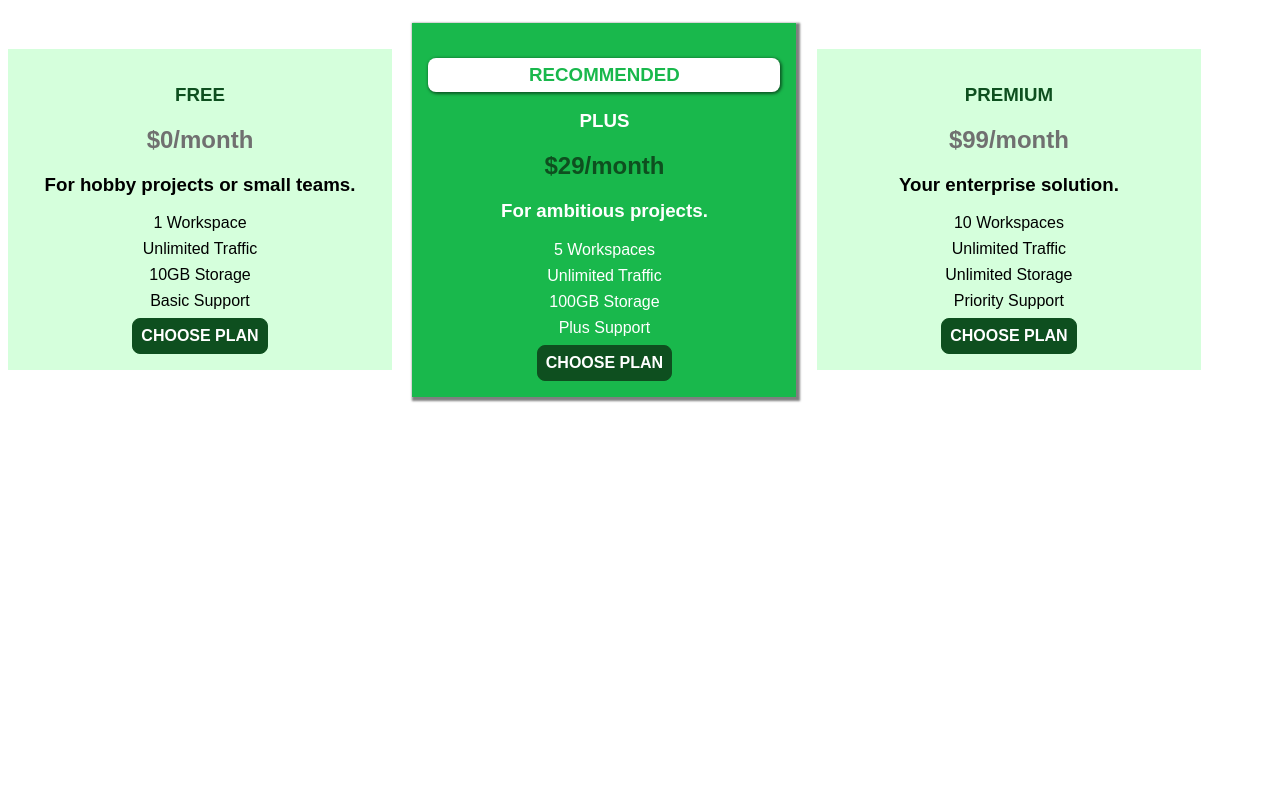
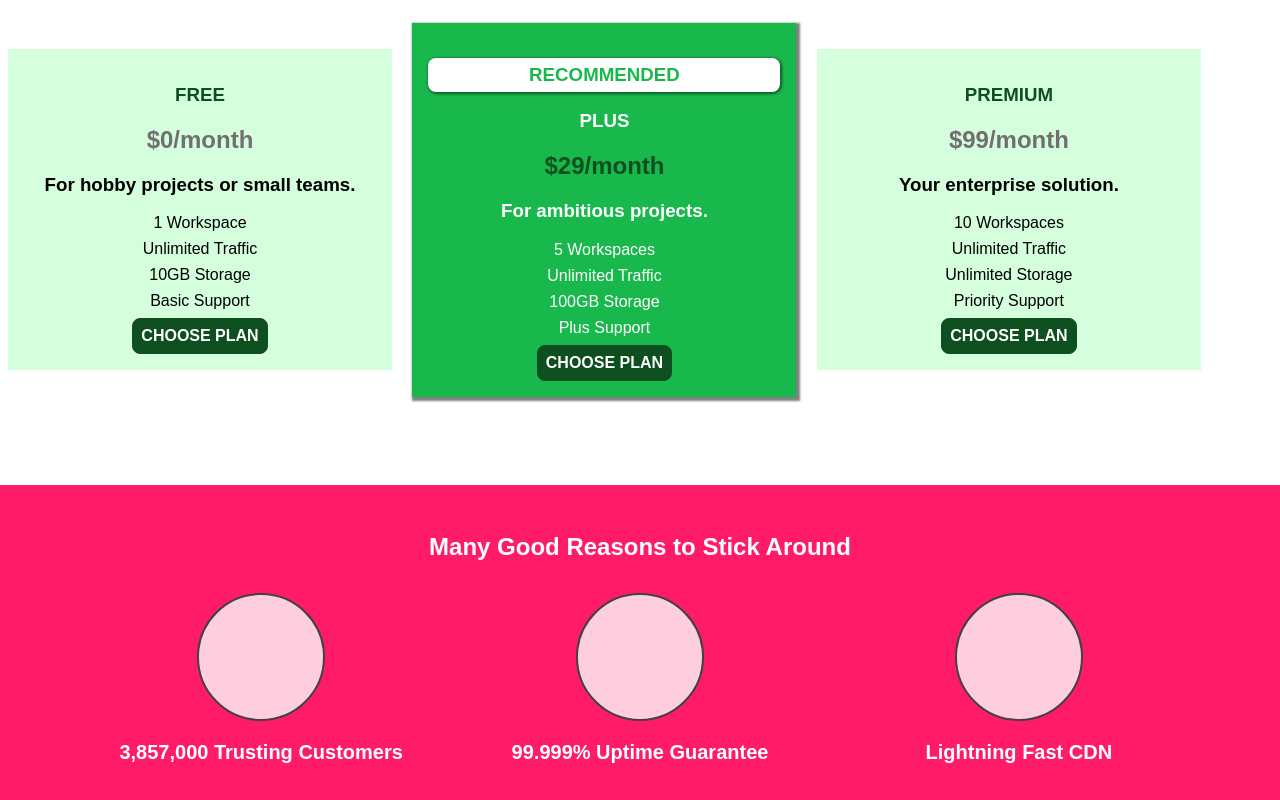
Before and after one commit to kgrzesik17/css-cert, a plain HTML site: page website1/index.html in a window 1280 px wide. Shown: the part 623-1423 px from the top of the page. Before the commit the page ends 1028 px from the top, so only its background shows below. Drawn offline with Linux system fonts and the light colour scheme.

Commit message:
styling key feature area

```diff
--- a/website1/index.html
+++ b/website1/index.html
@@ -86,6 +86,29 @@
                 </article>
             </div>
         </section>
+        <section id="key-features">
+            <h1 class="section-title">Many Good Reasons to Stick Around</h1>
+            <ul class="key-feature__list">
+                <li class="key-feature">
+                    <div class="key-feature__image">
+
+                    </div>
+                    <p class="key-feature__description">3,857,000 Trusting Customers</p>
+                </li>
+                <li class="key-feature">
+                    <div class="key-feature__image">
+
+                    </div>
+                    <p class="key-feature__description">99.999% Uptime Guarantee</p>
+                </li>
+                <li class="key-feature">
+                    <div class="key-feature__image">
+
+                    </div>
+                    <p class="key-feature__description">Lightning Fast CDN</p>
+                </li>
+            </ul>
+        </section>
     </main>
 </body>
 
--- a/website1/main.css
+++ b/website1/main.css
@@ -91,6 +91,47 @@ body {
     color: #0e4f1f;
 }
 
+#key-features {
+    background: #ff1b68;
+    margin-top: 80px;
+    padding: 16px;
+}
+
+#key-features .section-title {
+    color: white;
+    margin: 32px;
+}
+
+.key-feature__list {
+    list-style: none;
+    margin: 0;
+    padding: 0;
+    text-align: center;
+}
+
+.key-feature {
+    display: inline-block;
+    width: 30%;
+    vertical-align: top;
+}
+
+.key-feature__image {
+    background: #ffcede;
+    width: 128px;
+    height: 128px;
+    border: 2px solid #424242;
+    border-radius: 50%;
+    margin: auto;
+}
+
+.key-feature__description {
+
+    text-align: center;
+    font-weight: bold;
+    color: white;
+    font-size: 20px;
+}
+
 .main-header {
     width: 100%;
     background: #2ddf5c;
```
